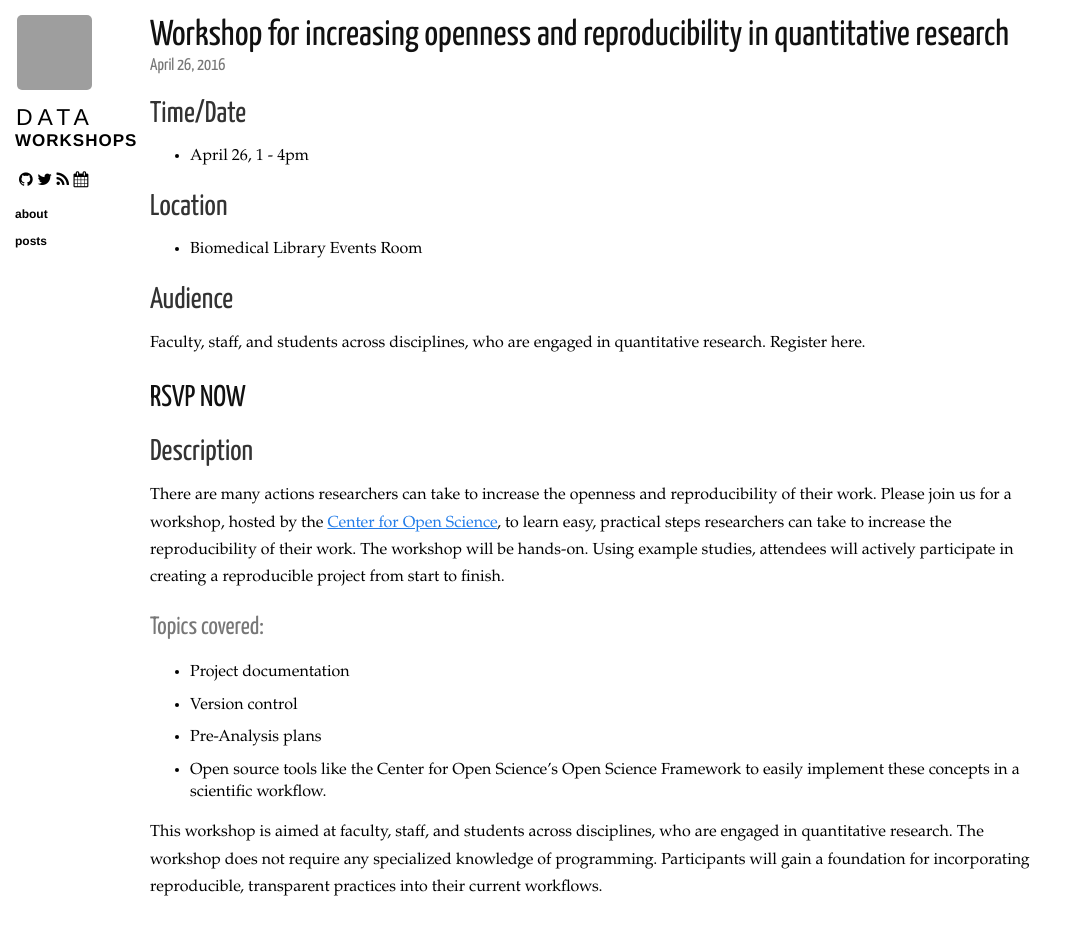
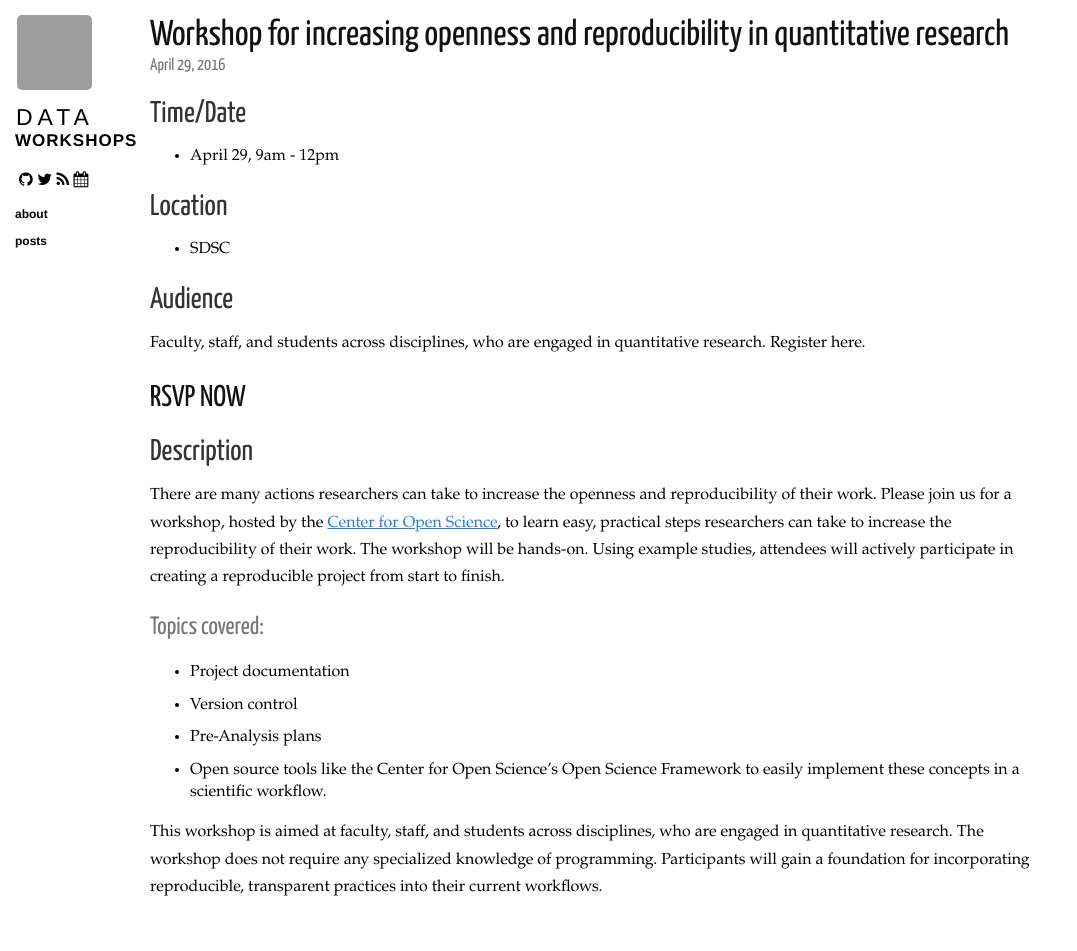
Before and after one commit to ucsdlib/workshops, a Jekyll site: the page built from _posts/2016-04-29-repoducible-open-science.markdown, in a window 1280 px wide. Shown: the whole page, without its empty margins (0-1077 px from the left). Built offline with Jekyll 4.4.1, drawn with Linux system fonts in a browser that asks for light colours; nearby versions of some CDN libraries; Markdown is read by kramdown in place of the engine named in the settings; grey boxes are pictures that could not be loaded.

Commit message:
change date on OSF event

```diff
--- a/_posts/2016-04-26-repoducible-open-science.markdown
+++ b/_posts/2016-04-29-repoducible-open-science.markdown
@@ -6,11 +6,11 @@ category: posts
 
 ## Time/Date
 
-* April 26, 1 - 4pm
+* April 29, 9am - 12pm
 
 ## Location
 
-* Biomedical Library Events Room
+* SDSC
 
 ## Audience
 
```
